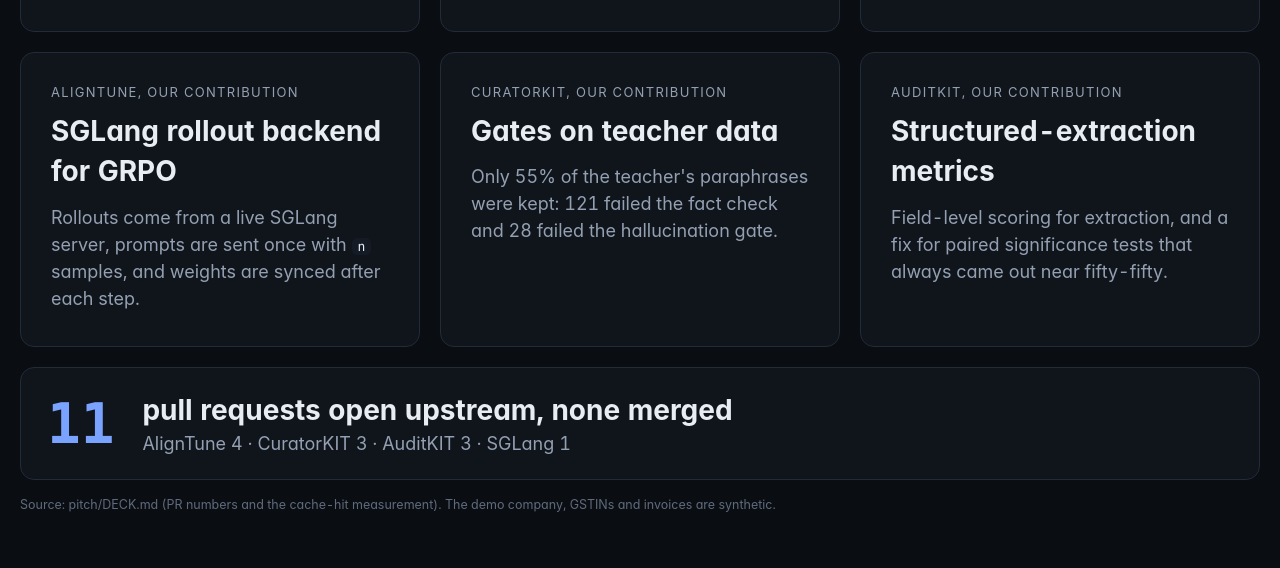
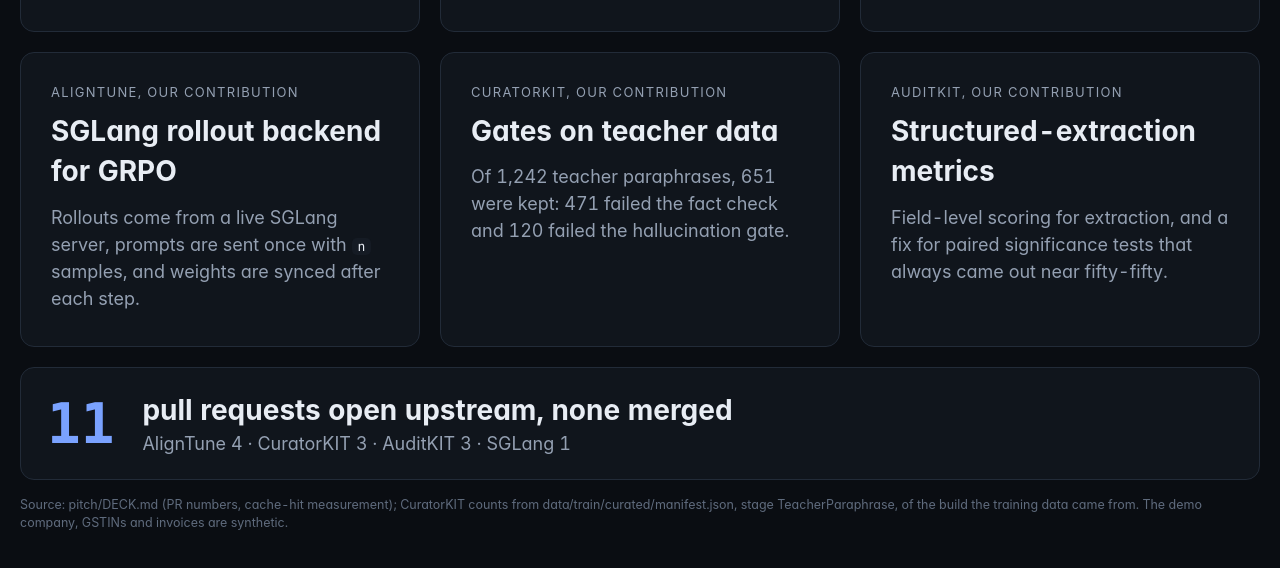
Before and after one commit to chayan-bit/gst-recon-agent, a plain HTML site: page demo/static/built.html in a window 1280 px wide. Shown: the part 440-1008 px from the top of the page. Drawn offline with Linux system fonts and the light colour scheme.

Commit message:
fix(demo): CuratorKIT tile uses the curated build's counts (651 of 1242 kept, 471 fact-check, 120 hallucination) from manifest.json

```diff
--- a/demo/static/built.html
+++ b/demo/static/built.html
@@ -45,12 +45,12 @@
     <section class="card"><p class="tag">AlignTune, our contribution</p><h2>SGLang rollout backend for GRPO</h2>
       <p>Rollouts come from a live SGLang server, prompts are sent once with <code>n</code> samples, and weights are synced after each step.</p></section>
     <section class="card"><p class="tag">CuratorKIT, our contribution</p><h2>Gates on teacher data</h2>
-      <p>Only 55% of the teacher's paraphrases were kept: 121 failed the fact check and 28 failed the hallucination gate.</p></section>
+      <p>Of 1,242 teacher paraphrases, 651 were kept: 471 failed the fact check and 120 failed the hallucination gate.</p></section>
     <section class="card"><p class="tag">AuditKIT, our contribution</p><h2>Structured-extraction metrics</h2>
       <p>Field-level scoring for extraction, and a fix for paired significance tests that always came out near fifty-fifty.</p></section>
   </div>
   <div class="prs"><span class="n">11</span><div><b>pull requests open upstream, none merged</b><br><span>AlignTune 4 &middot; CuratorKIT 3 &middot; AuditKIT 3 &middot; SGLang 1</span></div></div>
-  <p class="src">Source: pitch/DECK.md (PR numbers and the cache-hit measurement). The demo company, GSTINs and invoices are synthetic.</p>
+  <p class="src">Source: pitch/DECK.md (PR numbers, cache-hit measurement); CuratorKIT counts from data/train/curated/manifest.json, stage TeacherParaphrase, of the build the training data came from. The demo company, GSTINs and invoices are synthetic.</p>
 </div>
 </body>
 </html>
```
Also changed, not shown: demo/VIDEO_PLAN.md (+1 -1 lines), demo/screenshots/21-built.png.
